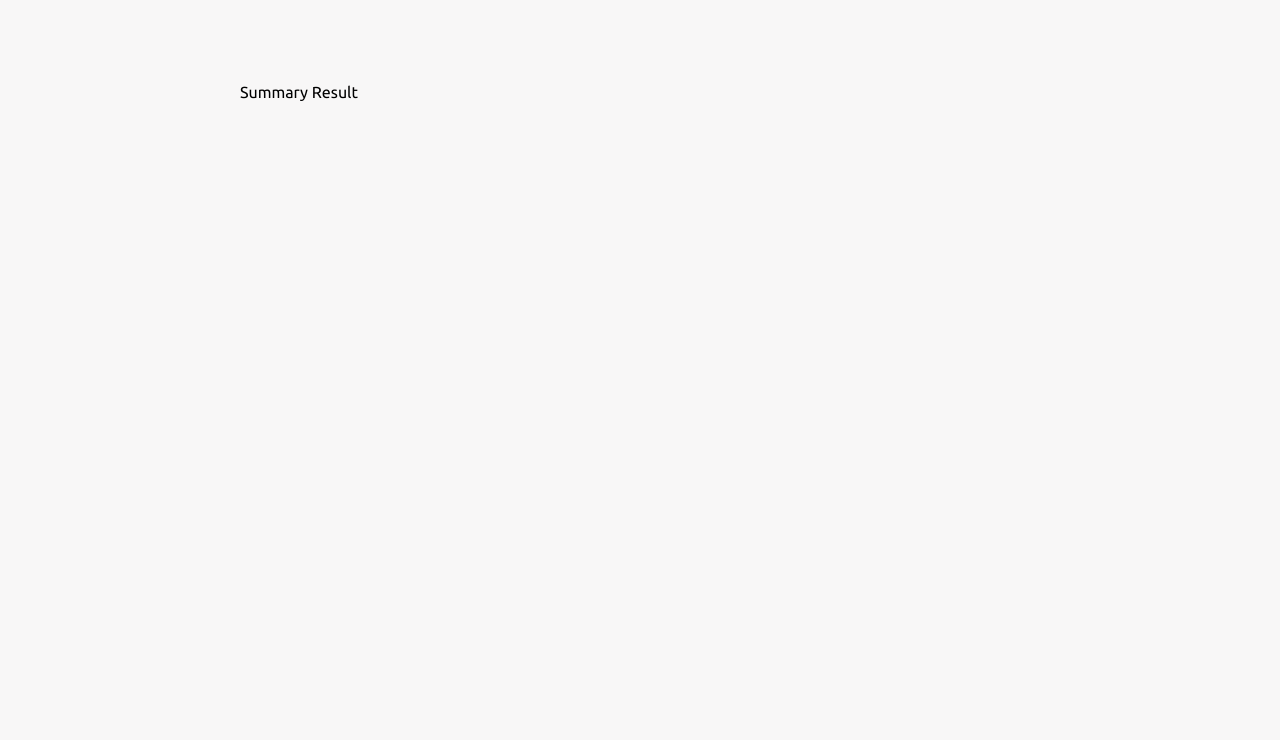
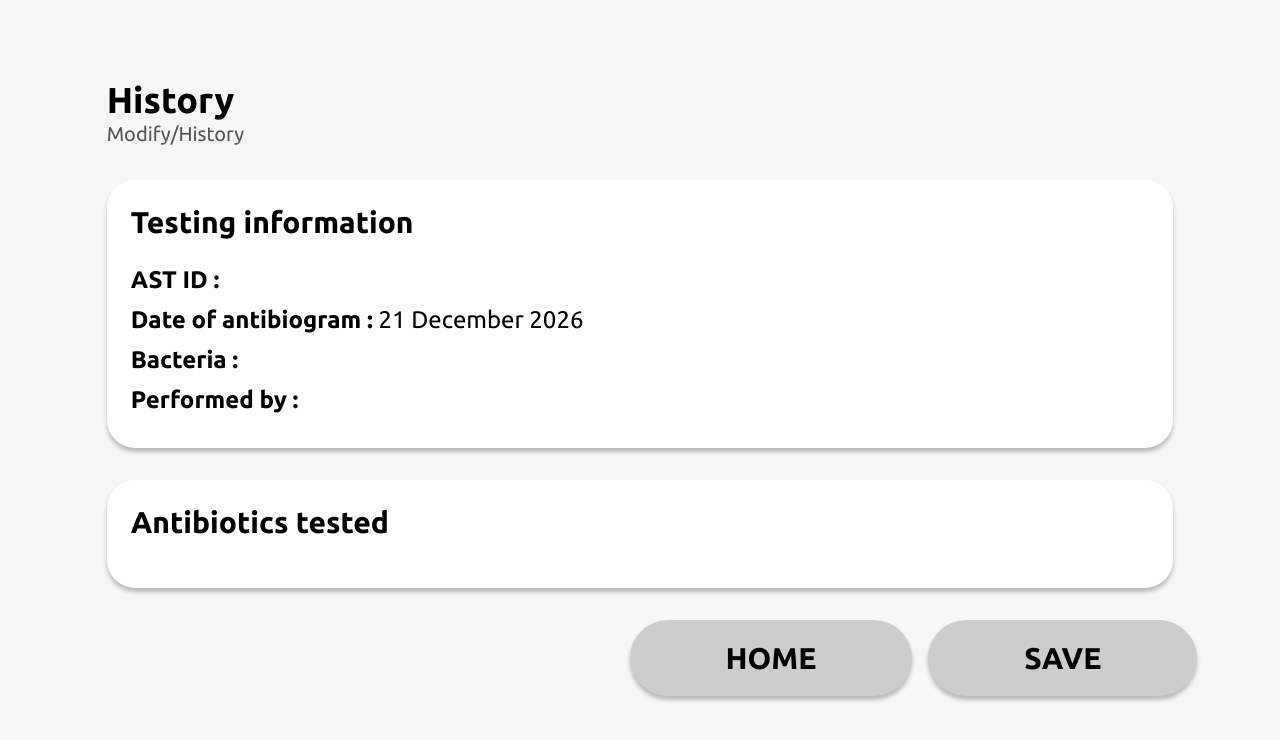
Before and after one commit to keur1234/measure_dose, a Next.js app: page /Result in a window 1280 px wide. Shown: the top 740 px of the page. Built offline with nearby package versions, Linux system fonts and the light colour scheme.

Commit message:
result page

```diff
--- a/src/app/Import_Image/page.js
+++ b/src/app/Import_Image/page.js
@@ -6,39 +6,53 @@ import { useRouter } from 'next/navigation';
 
 export default function Import_Image() {
   const [image, setImage]  = useState();
+  const [status, setStatus]  = useState('');
+  const [loading, setLoading] = useState(false);
   const [processedImage, setProcessedImage] = React.useState(null);
   const { imageContext, setImageData } = useImageContext();
   const router = useRouter();
 
   const handleSubmit = async (event) => {
     event.preventDefault();
-
     const formData = new FormData();
     formData.append("image", image);
 
     try {
+        setStatus('')
+        setLoading(true);
+        setLoading('Uploading...');
+        await new Promise(resolve => setTimeout(resolve, 1000));
         const response = await fetch('http://localhost:5000/api/process_image', {
             method: 'POST',
             body: formData
         });
 
         if (response.ok) {
+            setLoading(false);
+            setStatus('Image upload Successfuly ');
+
+            await new Promise(resolve => setTimeout(resolve, 1000));
             const blob = await response.blob();
             const imgUrl = URL.createObjectURL(blob);
             setProcessedImage(imgUrl);
             setImageData(imgUrl);
-
             router.push('/Analysis');
         } else {
-            // Handle errors
-            console.error('Image upload failed:', response.statusText);
+          setStatus('Image upload failed: ' + response.message);
         }
+
+
     } catch (error) {
+        setStatus('Image upload failed: ' + error.message);
         console.error('Error during image upload:', error);
-    }
+    } finally {
+    // Hide loading state
+    setLoading(false);
+}
   };
 
   return (
+
     <main className="flex flex-col justify-between items-center mt-20 w-5/6">
       <div className="flex flex-col w-3/4">
         <h1 className="font-bold text-4xl text-center pb-16">IMPORT IMAGE</h1>
@@ -58,6 +72,20 @@ export default function Import_Image() {
           >
             {image && <img src={URL.createObjectURL(image)} alt="Uploaded Image" />}
           </label>
+          <label
+            style={{ fontSize: '40px' }}
+          >
+            {loading}
+            {status}
+          </label>
+          <label
+            className='text'
+            style={{ boxShadow: 'inset 0 0 3px rgba(0, 0, 0, 0.5)'}}
+
+          >
+
+          </label>
+
         </form>
       </div>
 
--- a/src/app/Result/page.js
+++ b/src/app/Result/page.js
@@ -1,16 +1,75 @@
 "use client"
+import { useInputData } from '@/components/useInputData';
 import { useRouter } from 'next/navigation';
 
 export default function Result() {
+  const { astId, bacteria, name, testData } = useInputData();
 
-  const router = useRouter();
-  const receivedData = router?.state?.data;
+  const router = useRouter  ();
 
   return (
-    <main className="flex flex-col justify-between items-center mt-20 w-5/6">
-      <div className="flex flex-col w-3/4">
-        <p>Summary Result</p>
+    <main className="flex flex-col mt-20 w-5/6">
+      <div className="flex flex-col w-full">
+        <p className="font-bold text-4xl">History</p>
+        <p className="text-xl text-[#545454]">Modify/History</p>
       </div>
+
+      <div className="bg-white w-full rounded-[28px] drop-shadow-[0_4px_2px_rgba(0,0,0,0.25)] mt-8 ">
+        <div className='p-6 h-full flex flex-col justify-between'>
+          <p className='font-bold mb-6 text-3xl'>Testing information</p>
+          <div className="text-2xl flex flex-col md:flex-row mb-2">
+            <label className="font-bold">AST ID :&nbsp;</label>
+            <label> {astId}</label>
+          </div>
+          <div className="text-2xl flex flex-col md:flex-row mb-2">
+            <label className="font-bold">Date of antibiogram :&nbsp;</label>
+            <label> 21 December 2026</label>
+          </div>
+          <div className="text-2xl flex flex-col md:flex-row mb-2">
+            <label className="font-bold">Bacteria :&nbsp;</label>
+            <label> {bacteria}</label>
+          </div>
+          <div className="text-2xl flex flex-col md:flex-row mb-2">
+            <label className="font-bold">Performed by :&nbsp;</label>
+            <label>{name}</label>
+          </div>
+          {/* <p>This is correct</p> */}
+        </div>
+      </div>
+
+      <div className="bg-white w-full rounded-[28px] drop-shadow-[0_4px_2px_rgba(0,0,0,0.25)] mt-8">
+        <div className='p-6 h-full flex flex-col justify-between'>
+          <p className='font-bold mb-6 text-3xl'>Antibiotics tested</p>
+
+            {testData.map((data, index) => {
+              return <div key={index} className="text-2xl flex flex-col md:flex-row w-4/5 justify-between  mb-2">
+                  <label className="font-bold">{ data[0]}</label>
+                  <label>
+                    {data[0] !== "Antimicrobial or Bacteria not found" && (
+                      <label>{data[1]}</label>
+                    )}
+                    <label>&nbsp;&nbsp;({data[2]}mm)</label>
+                  </label>
+                </div>
+            })}
+        </div>
+      </div>
+
+      <div className="flex w-full justify-end m-8 ">
+        <button
+          className="font-bold drop-shadow-[0_4px_2px_rgba(0,0,0,0.25)] text-3xl py-5 px-24 rounded-full bg-[#CDCDCD] mx-2"
+          type="button" onClick={() => router.push('/')}
+        >
+          HOME
+        </button>
+        <button
+          className="font-bold drop-shadow-[0_4px_2px_rgba(0,0,0,0.25)] text-3xl py-5 px-24 rounded-full bg-[#CDCDCD] mx-2"
+          type="button"
+        >
+          SAVE
+        </button>
+      </div>
+
     </main>
   )
 }
--- a/src/app/layout.js
+++ b/src/app/layout.js
@@ -7,7 +7,7 @@ export default function RootLayout({ children }) {
     <html lang="en">
       <head>
         <link rel="preconnect" href="https://fonts.googleapis.com" />
-        <link rel="preconnect" href="https://fonts.gstatic.com" crossorigin />
+        <link rel="preconnect" href="https://fonts.gstatic.com" crossOrigin />
         <link href="https://fonts.googleapis.com/css2?family=Ubuntu:wght@400;700&display=swap" rel="stylesheet" />
       </head>
       <InputProvider>
--- a/src/components/AddDataName.js
+++ b/src/components/AddDataName.js
@@ -5,23 +5,57 @@ import { usePointContext } from './usePointContext';
 import { useImageContext  } from '@/components/useImageContext'
 import { useInputData } from '@/components/useInputData';
 
+import axios from 'axios';
+
 export default function AddDataName({ onShowNumberInput , currentInde, dataLength}) {
   const { data, newData, updateData } = usePointContext();
-  const [name, setName] = useState("");
+  const [antibioticname, setName] = useState("");
   const { image } = useImageContext();
-  const { setNewDataPoint } = useInputData();
+  const { astId, bacteria, name, newDataPoint,  setNewDataPoint, setTestData } = useInputData();
 
   const router = useRouter  ();
 
+  const TestInfoApi = async () => {
+    try {
+      const response = await axios.post('http://localhost:5000/api/test_info', {
+        astId: astId,
+        bacteria: bacteria,
+        name: name,
+        newDataPoint: newData
+      });
+
+      // console.log("response TestInfoApi",response)
+
+      setTestData(response.data)
+
+    } catch (error) {
+        console.error('Error fetching data:', error.message);
+    }
+  };
+
+  // console.log("newData",newData)
+
   useEffect(() => {
-    if(dataLength > 0 && dataLength < currentInde){
-      setNewDataPoint(newData)
-      router.push('/Result')
+    if (dataLength > 0 && dataLength < currentInde) {
+      try {
+        setNewDataPoint(newData);
+      } catch (error) {
+        console.error("Error while setting new data point:", error);
+      }
+
+      try {
+        TestInfoApi();
+      } catch (error) {
+        console.error("Error while testing info API:", error);
+      }
+
+      router.push('/Result');
     }
+
   }, []);
 
   const handleUpdateData = () => {
-    updateData(name);
+    updateData(antibioticname);
     onShowNumberInput(); // เมื่อคลิกปุ่ม Update Name ให้แสดง AddDataNumber แทน
   };
 
@@ -157,7 +191,7 @@ export default function AddDataName({ onShowNumberInput , currentInde, dataLengt
       <div className="flex w-full justify-end m-8 ">
         <button
           className="font-bold drop-shadow-[0_4px_2px_rgba(0,0,0,0.25)] text-3xl py-5 px-24 rounded-full bg-[#CDCDCD]"
-          type="button" onClick={() => handleUpdateData(name)}
+          type="button" onClick={() => handleUpdateData(antibioticname)}
         >
           NEXT
         </button>
--- a/src/components/useInputData.js
+++ b/src/components/useInputData.js
@@ -8,14 +8,16 @@ export const InputProvider = ({ children }) => {
   const [bacteria, setBacteria] = useState();
   const [name, setName] = useState("");
   const [newDataPoint, setNewDataPoint] = useState([]);
+  const [testData, setTestData] = useState([]);
 
-  console.log("astId",astId)
-  console.log("bacteria",bacteria)
-  console.log("name",name)
-  console.log("newDataPoint",newDataPoint)
+  // console.log("astId",astId)
+  // console.log("bacteria",bacteria)
+  // console.log("name",name)
+  // console.log("newDataPoint",newDataPoint)
+  // console.log("testData",testData)
 
   return (
-    <InputData.Provider value={{ astId, setAstId, bacteria, setBacteria, name, setName, newDataPoint, setNewDataPoint }}>
+    <InputData.Provider value={{ astId, setAstId, bacteria, setBacteria, name, setName, newDataPoint, setNewDataPoint, testData, setTestData }}>
       {children}
     </InputData.Provider>
   );
```
